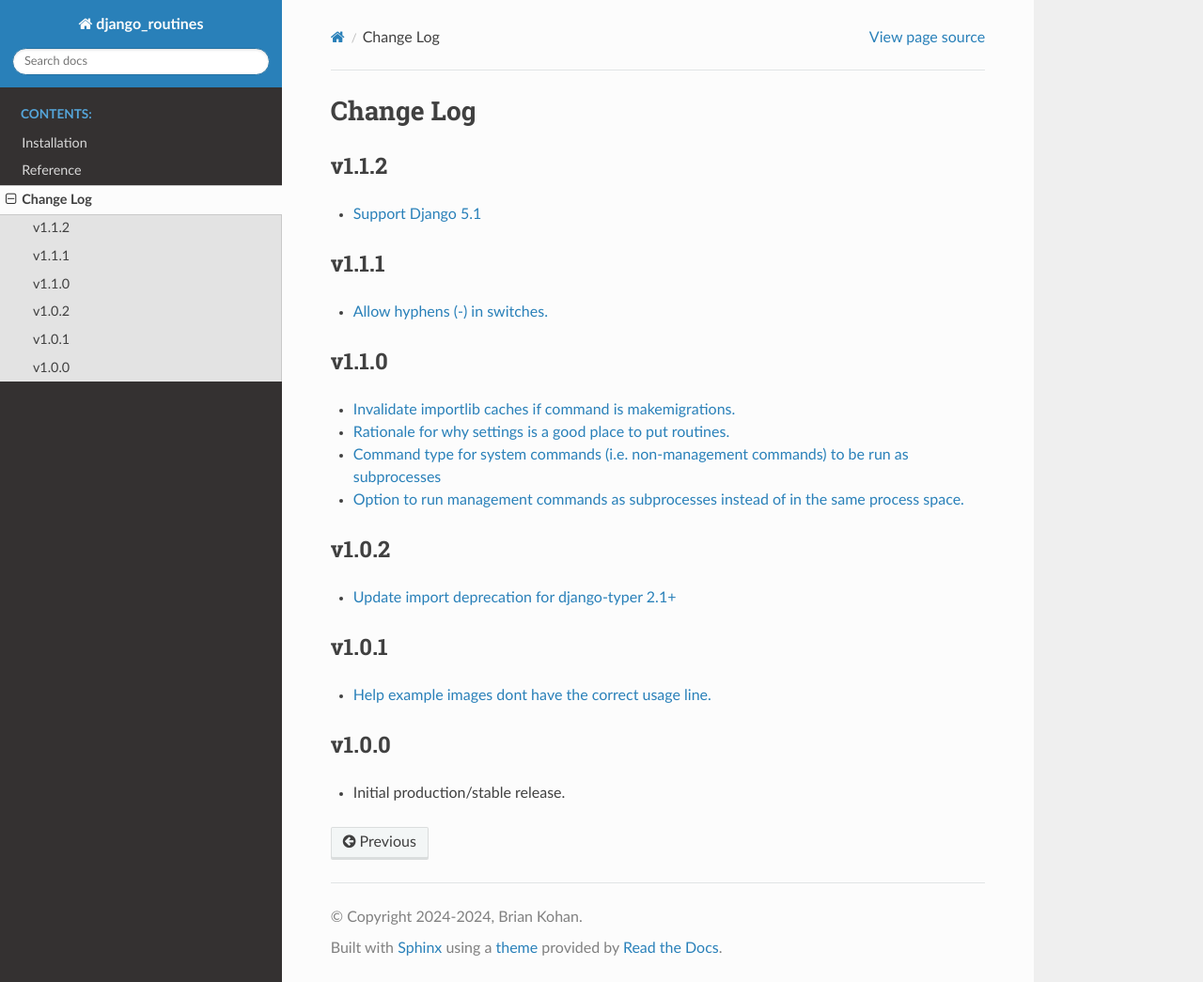
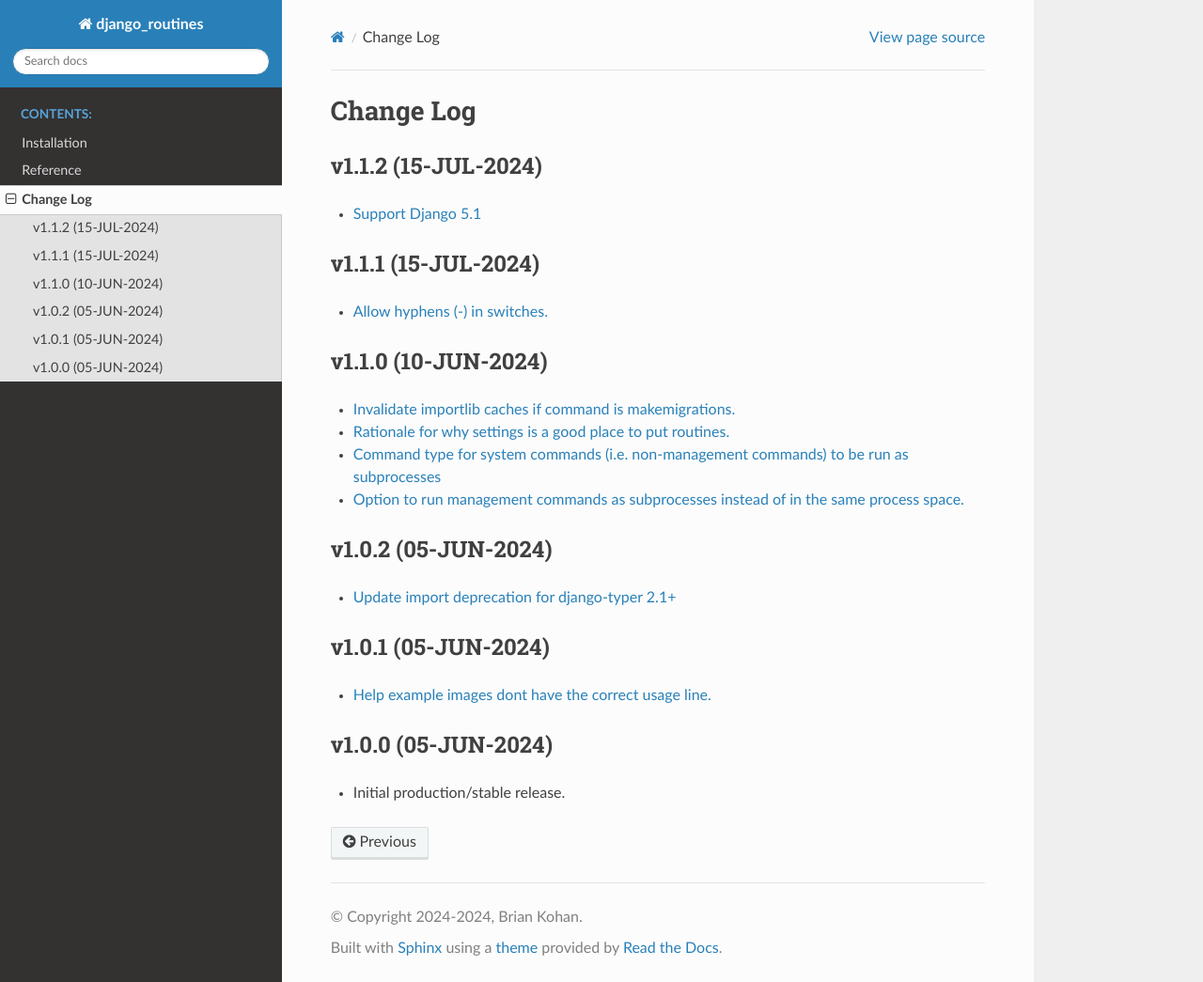
Before and after one commit to bckohan/django-routines, a Sphinx documentation site: the page built from doc/source/changelog.rst, in a window 1280 px wide and 1045 px high. Shown: the whole window at 94% size. Built offline with Sphinx 7.4.7 and the Read the Docs theme 2.0.0, drawn with Linux system fonts in a browser that asks for light colours.

Commit message:
add dates to changelog

```diff
--- a/doc/source/changelog.rst
+++ b/doc/source/changelog.rst
@@ -2,36 +2,36 @@
 Change Log
 ==========
 
-v1.1.2
-======
+v1.1.2 (15-JUL-2024)
+====================
 
 * `Support Django 5.1 <https://github.com/bckohan/django-routines/issues/19>`_
 
-v1.1.1
-======
+v1.1.1 (15-JUL-2024)
+====================
 
 * `Allow hyphens (-) in switches. <https://github.com/bckohan/django-routines/issues/17>`_
 
-v1.1.0
-======
+v1.1.0 (10-JUN-2024)
+====================
 
 * `Invalidate importlib caches if command is makemigrations. <https://github.com/bckohan/django-routines/issues/13>`_
 * `Rationale for why settings is a good place to put routines. <https://github.com/bckohan/django-routines/issues/8>`_
 * `Command type for system commands (i.e. non-management commands) to be run as subprocesses <https://github.com/bckohan/django-routines/issues/7>`_
 * `Option to run management commands as subprocesses instead of in the same process space. <https://github.com/bckohan/django-routines/issues/6>`_
 
-v1.0.2
-======
+v1.0.2 (05-JUN-2024)
+====================
 
 * `Update import deprecation for django-typer 2.1+ <https://github.com/bckohan/django-routines/issues/4>`_
 
-v1.0.1
-======
+v1.0.1 (05-JUN-2024)
+====================
 
 * `Help example images dont have the correct usage line. <https://github.com/bckohan/django-routines/issues/3>`_
 
 
-v1.0.0
-======
+v1.0.0 (05-JUN-2024)
+====================
 
 * Initial production/stable release.
```
